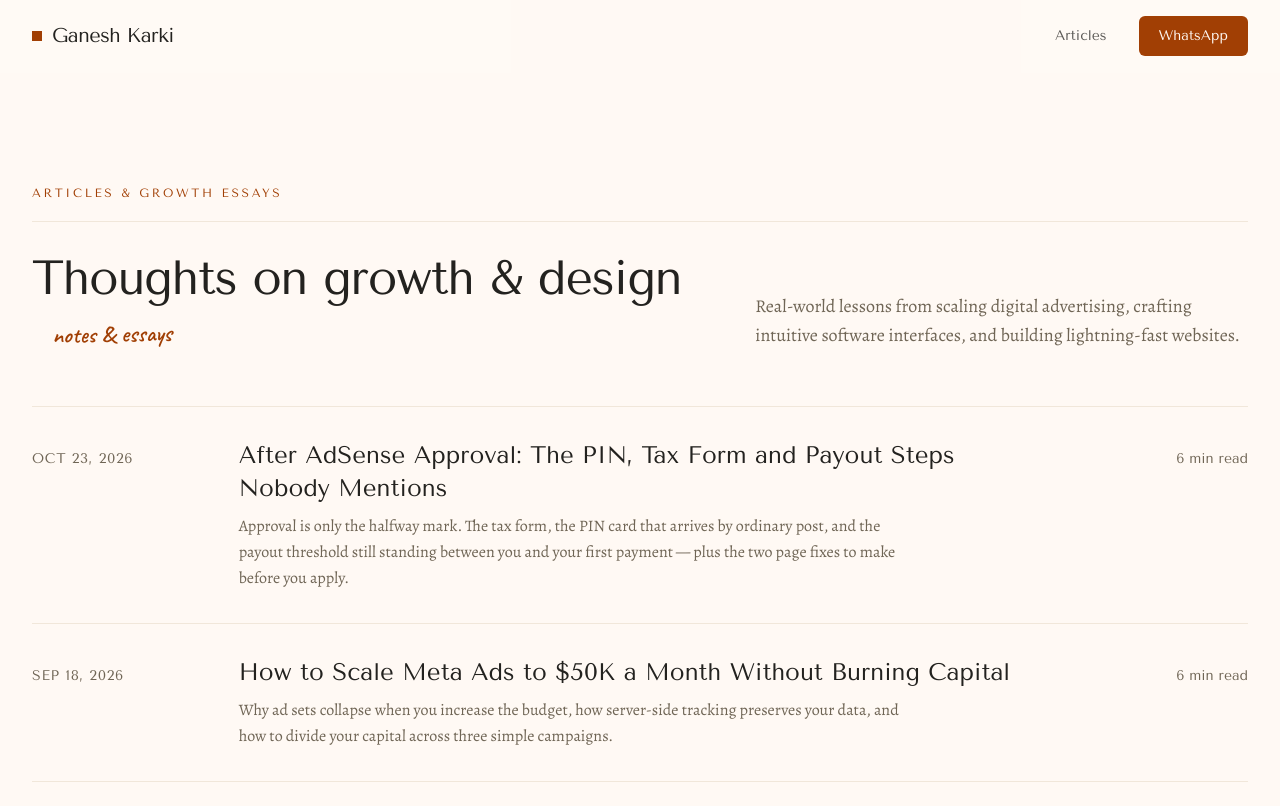
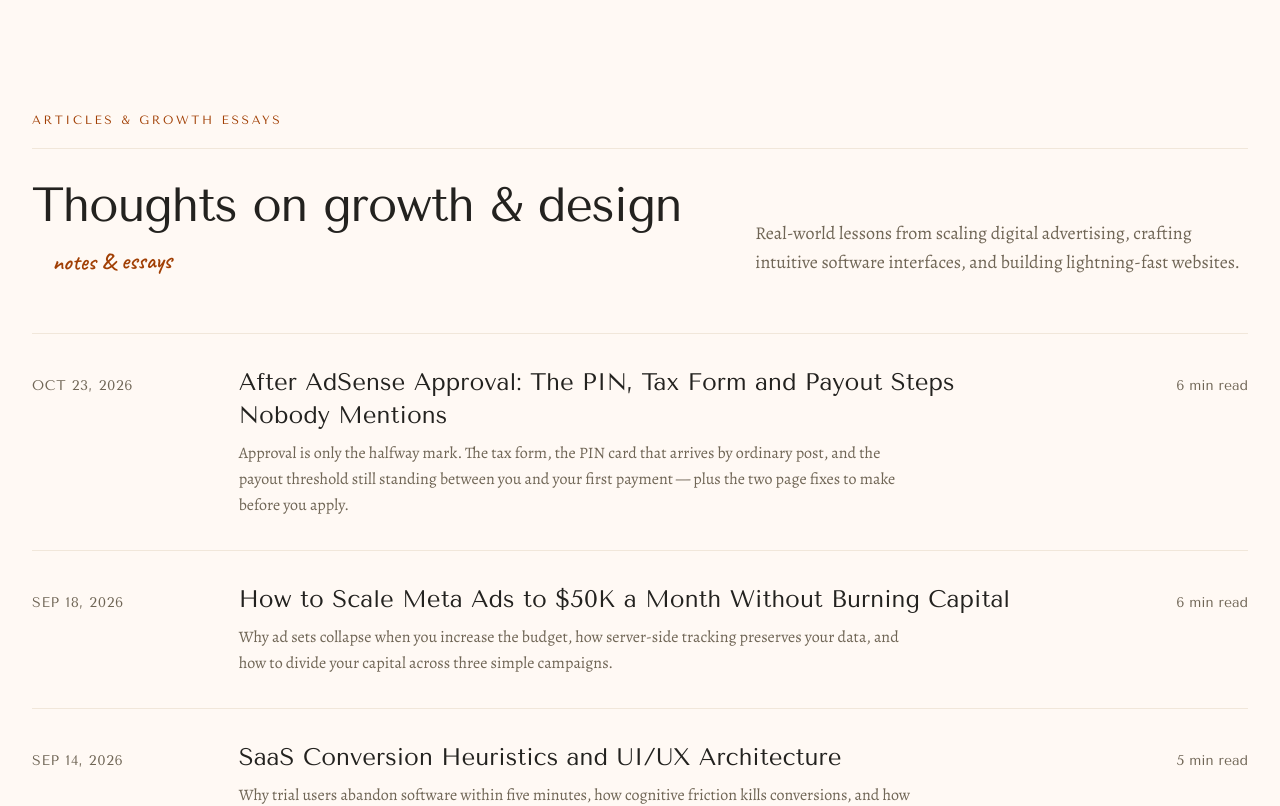
Before and after one commit to ganeshinunited-dot/Officialganesh111123, a React (Vite) app: page / in a window 1280 px wide. Shown: the top 806 px of the page. Built offline with nearby package versions, Linux system fonts and the light colour scheme.

Commit message:
Remove the top header bar

```diff
--- a/src/App.tsx
+++ b/src/App.tsx
@@ -1,11 +1,9 @@
-import Header from './components/Header';
 import Articles from './components/Articles';
 import Footer from './components/Footer';
 
 export default function App() {
   return (
     <div id="top" className="min-h-screen bg-paper font-serif-body text-ink">
-      <Header />
       <main>
         <Articles />
       </main>
```
